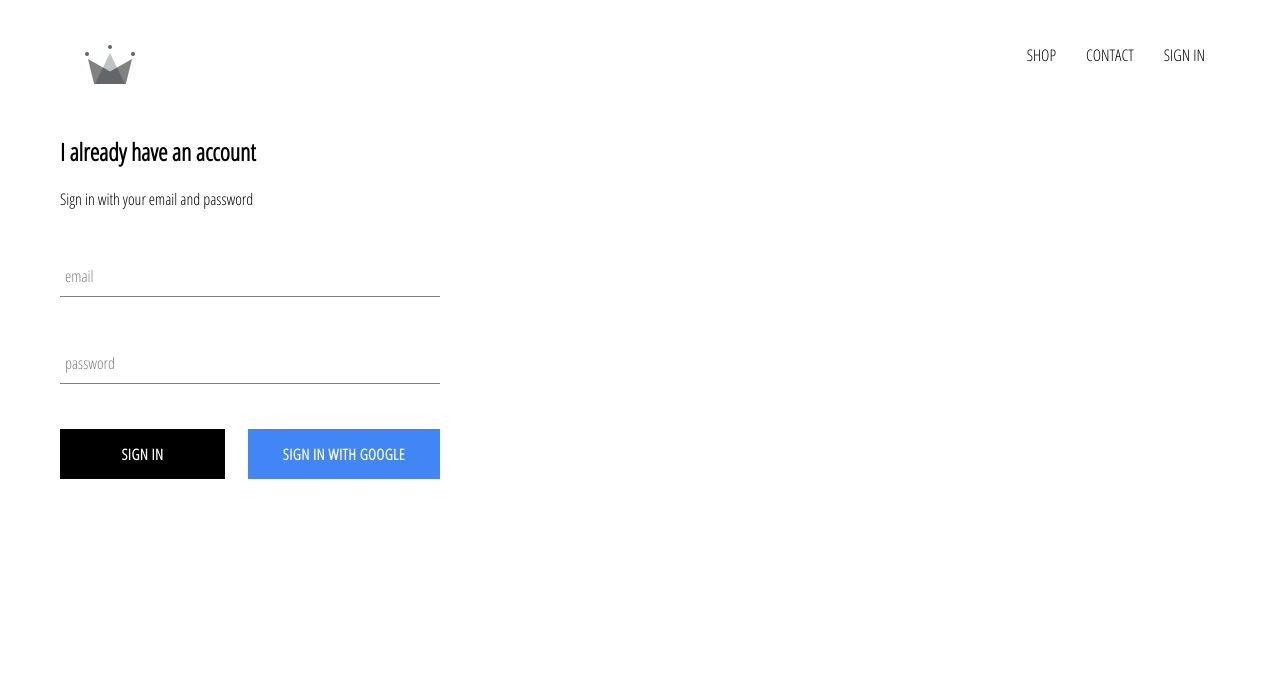
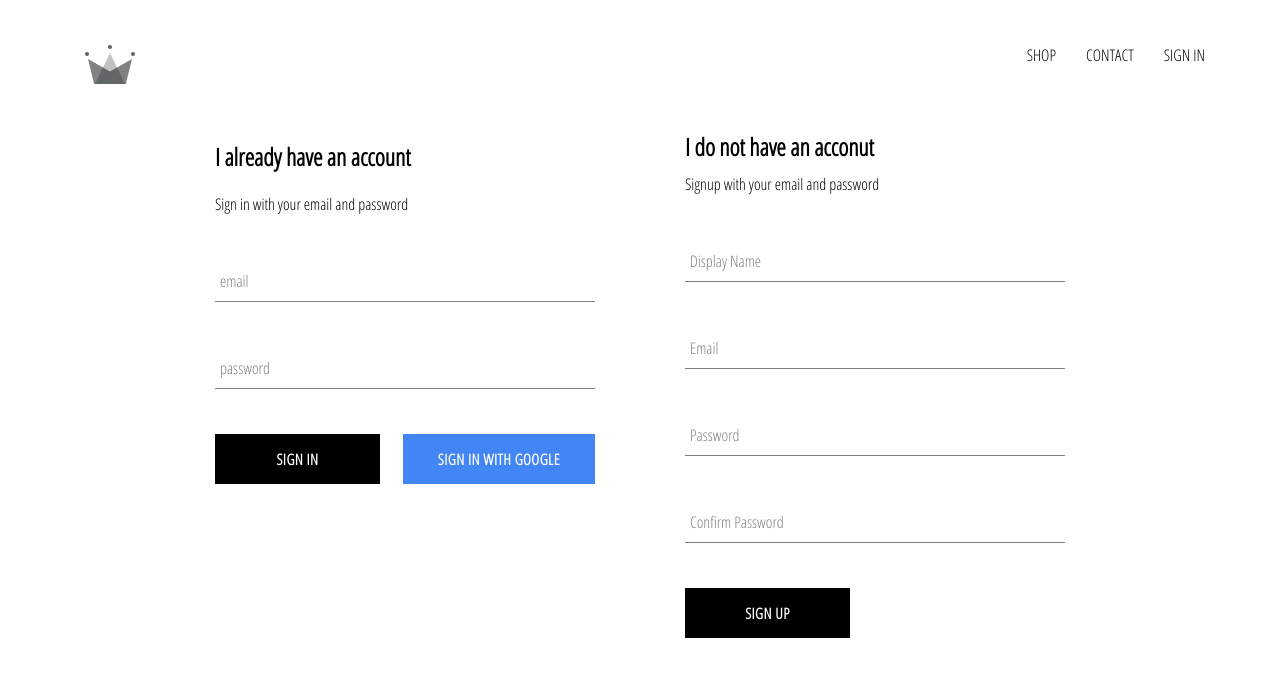
Before and after one commit to drewkill32/crwn-clothing, a React (Create React App) app: page /signin in a window 1280 px wide. Shown: the top 676 px of the page. Built offline with nearby package versions, Linux system fonts and the light colour scheme; no server answers.

Commit message:
WIP  adding signup form

```diff
--- a/src/App.js
+++ b/src/App.js
@@ -8,7 +8,7 @@
 import ShopPage from './pages/shop/shop.component'
 import Header from './components/header/header.component';
 import SignInAndSignUp from './pages/signin-and-sign-up/signin-and-sign-up.component'
-import { auth } from './firebase/firebase.util';
+import { auth, createUserProfileDocument } from './firebase/firebase.util';
 
 
 class App extends React.Component {
@@ -26,8 +26,22 @@
 
   componentDidMount()
   {
-    this.unsubscribeFromAuth =  auth.onAuthStateChanged(user => {
-      this.setState({ currentUser: user});
+    this.unsubscribeFromAuth =  auth.onAuthStateChanged(async userAuth => {
+      if (userAuth){
+        const userRef = await createUserProfileDocument(userAuth);
+        userRef.onSnapshot(snapShot => {
+          this.setState({currentUser: {
+            id: snapShot.id,
+            ...snapShot.data()
+          }},()=> {console.log(this.state)}
+          )
+       });
+
+      }
+      else {
+        this.setState({currentUser: userAuth });
+      }
+
     });
 
   }
--- /dev/null
+++ b/src/components/sign-up/sign-up.component.jsx
@@ -0,0 +1,108 @@
+import React from 'react';
+
+
+import FormInput from '../form-imput/form-import.component';
+
+import CustomButton from '../custom-button/custom-button.component';
+
+import { auth, createUserProfileDocument } from '../../firebase/firebase.util';
+
+import './sign-up.styles.scss';
+
+class SignUp extends React.Component {
+
+    constructor(){
+        super();
+
+
+        this.state = {
+            displayName: '',
+            email: '',
+            password:'',
+            comfirmPassword: ''
+        }
+    }
+
+
+    handleSubmit = async event => {
+        event.preventDefault();
+        const {displayName,email, password, comfirmPassword } = this.state;
+
+        if (password !== comfirmPassword){
+            alert("passwords don't match");
+            return;
+        }
+        try {
+            const {user} = await auth.createUserWithEmailAndPassword(email,password);
+
+            await createUserProfileDocument(user, displayName);
+
+            this.setState({
+                displayName: '',
+                email: '',
+                comfirmPassword: '',
+                password:''
+            });
+
+        } catch(error){
+            console.error(error);
+        }
+    }
+
+
+    handleChange = event => {
+        const {name, value } = event.target;
+        console.log(event.target.name);
+        console.log(event.target.value);
+        this.setState({[name]: value});
+    }
+
+    render(){
+        const { displayName,email, password, comfirmPassword } = this.state;
+        console.log(comfirmPassword);
+        return (<div className='sign-up'>
+            <h2 className='title'>I do not have an acconut</h2>
+            <span>Signup with your email and password</span>
+            <form className='sign-up-from' onSubmit={this.handleSubmit} >
+                <FormInput
+                    type='text'
+                    value={displayName}
+                    name='displayName'
+                    onChange={this.handleChange}
+                    label='Display Name'
+                    required
+                />
+                <FormInput
+                    type='email'
+                    name='email'
+                    value={email}
+                    onChange={this.handleChange}
+                    label='Email'
+                    required
+                />
+                <FormInput
+                    type='password'
+                    name='password'
+                    value={password}
+                    onChange={this.handleChange}
+                    label='Password'
+                    required
+                />
+                <FormInput
+                    type='password'
+                    name='comfirmPassword'
+                    value={comfirmPassword}
+                    onChange={this.handleChange}
+                    label='Confirm Password'
+                    required
+                />
+                <CustomButton type='submit' >SIGN UP</CustomButton>
+            </form>
+
+        </div>)
+
+    }
+
+}
+
+export default SignUp;
--- /dev/null
+++ b/src/components/sign-up/sign-up.styles.scss
@@ -0,0 +1,11 @@
+.sign-up {
+    display: flex;
+    flex-direction: column;
+    width: 380px;
+
+
+    .title {
+        margin: 10px 0;
+
+    }
+}
--- a/src/firebase/firebase.util.js
+++ b/src/firebase/firebase.util.js
@@ -17,6 +17,32 @@
   };
 
 
+  export const createUserProfileDocument = async (userAuth, additionalData) => {
+
+    if (!userAuth) return;
+
+    const userRef = firestore.doc(`users/${userAuth.uid}`);
+    const snapShop = await userRef.get();
+
+    if (!snapShop.exists) {
+        const { displayName, email } = userAuth;
+        const createdAt = new Date();
+
+        try {
+            await userRef.set({
+                displayName,
+                email,
+                createdAt,
+                //eslint-disable-next-line
+                 ... additionalData
+                });
+        } catch (error) {
+            console.log('error creating user', error.message);
+        }
+    }
+    return userRef;
+  }
+
   firebase.initializeApp(config);
 
   export const auth = firebase.auth();
--- a/src/pages/signin-and-sign-up/signin-and-sign-up.component.jsx
+++ b/src/pages/signin-and-sign-up/signin-and-sign-up.component.jsx
@@ -1,13 +1,14 @@
 import React from 'react';
 
 import SignIn from '../../components/sign-in/sign-in.component';
-
+import SignUp from '../../components/sign-up/sign-up.component'
 
 import './signin-and-sign-up.styles.scss';
 
 const SignInAndSignUpPage = () => (
     <div className='sign-in-and-sign-up'>
         <SignIn />
+        <SignUp />
     </div>
 );
 
--- a/src/pages/signin-and-sign-up/signin-and-sign-up.styles.scss
+++ b/src/pages/signin-and-sign-up/signin-and-sign-up.styles.scss
@@ -0,0 +1,6 @@
+.sign-in-and-sign-up {
+    width: 850px;
+    display: flex;
+    justify-content: space-between;
+    margin: 30px auto;
+}
```
